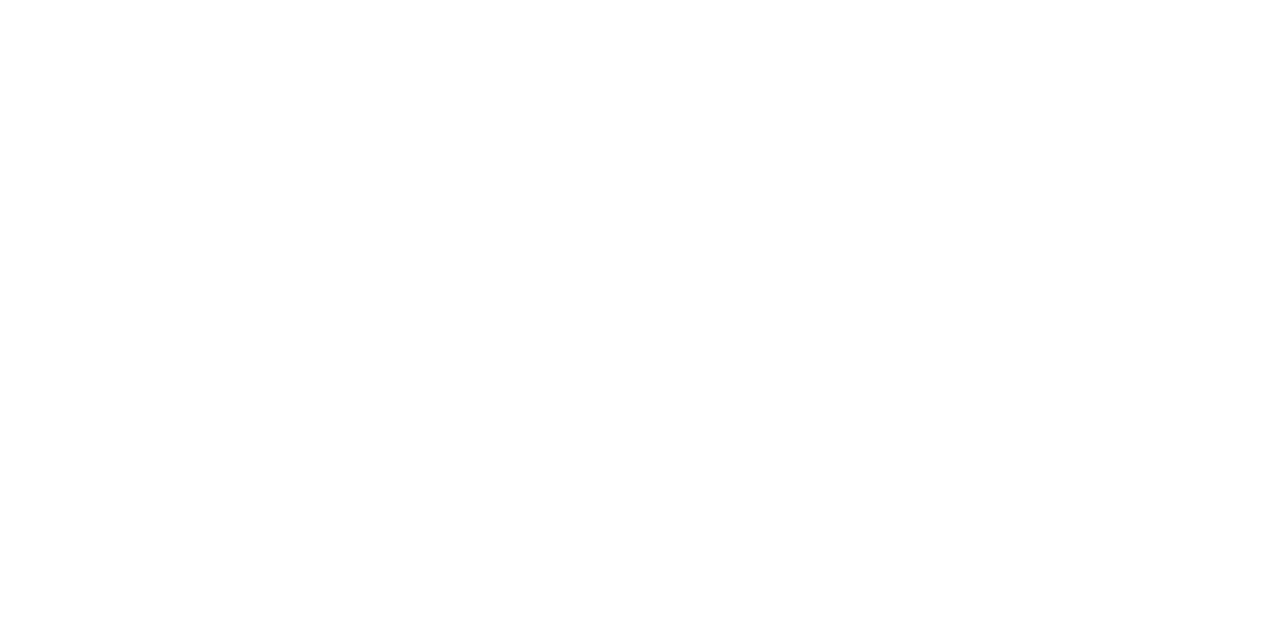
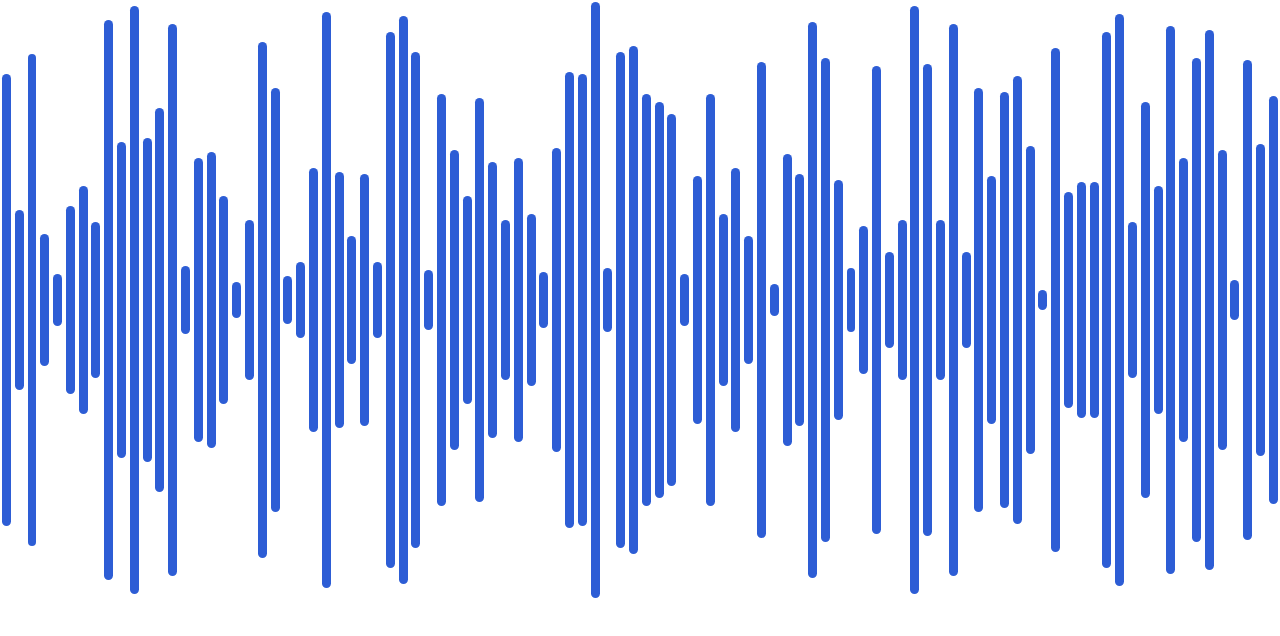
Before and after one commit to jfur1/sorting-visualizer, a React (Create React App) app: page / in a window 1280 px wide. Shown: the top 636 px of the page. Built offline with nearby package versions, Linux system fonts and the light colour scheme.

Commit message:
Cleaned up css so I can start testing sorting algos

```diff
--- a/src/index.js
+++ b/src/index.js
@@ -4,8 +4,7 @@
 import App from './App';
 import reportWebVitals from './reportWebVitals';
 
-ReactDOM.render(<App />, document.getElementById('root')
-);
+ReactDOM.render(<App />, document.getElementById('root'));
 
 // If you want to start measuring performance in your app, pass a function
 // to log results (for example: reportWebVitals(console.log))
--- a/src/sortingVisualizer/sortingVisualizer.css
+++ b/src/sortingVisualizer/sortingVisualizer.css
@@ -1,12 +1,28 @@
+* {
+    font-family: "Open Sans", sans-serif;
+    font-size: 1em;
+  }
 
 .array-container {
-  position: absolute;
-  left: 100px;
-  /* top: 100px; */
+    align-items: center;
+    display: flex;
+    margin-top: auto;
 }
 
 .array-bar {
-  width: 2px;
-  display: inline-block;
-  margin: 0 1px;
+    background-color: rgb(45, 93, 213);
+    border-radius: 0.5em;
+    margin: 0.15%;
 }
+
+.visualizer-container {
+    display: flex;
+    flex-direction: column;
+    min-height: 100vh;
+}
+
+@media (min-width: 700px) {
+    .app-footer {
+        justify-content: center;
+    }
+}
--- a/src/sortingVisualizer/sortingVisualizer.jsx
+++ b/src/sortingVisualizer/sortingVisualizer.jsx
@@ -1,6 +1,11 @@
 import React from 'react';
 import './sortingVisualizer.css';
 
+// Change this value for the speed of the animations.
+const ANIMATION_SPEED_MS = 1;
+
+// Change this value for the number of bars (value) in the array.
+const NUMBER_OF_ARRAY_BARS = 100;
 
 export default class SortingVisualizer extends React.Component{
 
@@ -9,7 +14,9 @@
         this.state = {
             array: [],
             animationSpeedMs: 1,
-            nBars: 300,
+            nBars: NUMBER_OF_ARRAY_BARS,
+            isSorted: false,
+            isRunning: false,
         };
     }
 
@@ -18,26 +25,34 @@
         }
 
         resetArray(){
-            const array = [];
-            for(let i = 0; i < this.nBars; i++){
-                array.push(randomIntFromInterval(5, 700));
+            const arr = [];
+            for(let i = 0; i < this.state.nBars; i++){
+                // Starting from value 5 so bars will be visible
+                arr.push(randomIntFromInterval(5, 150));
             }
-            this.setState({array});
-        }
+            this.setState({array: arr});
+            console.log(arr)
+;        }
 
     render(){
         const {array} = this.state;
 
         return (
+            <div className="app-container">
                 <div className = "array-container">
                     {array.map((value, idx) => (
                         <div
                             className="array-bar"
                             key={idx}
                             style={{
-                            height: `${value}px`,
+                                // Value for height is half of the array value
+                                height: `${value * 0.5 }vmin`,
+                                // Width of one bar is 1% of all the bars' widths
+                                width: `${100 / NUMBER_OF_ARRAY_BARS}vw`,
                             }}></div>
                     ))}
+
+                </div>
             </div>
         );
     }
```
Also changed, not shown: src/App.js (line endings or trailing spaces), 1 other file (tests, documents, lock files or other folders). Lines whose indentation alone changed are shown as unchanged.
